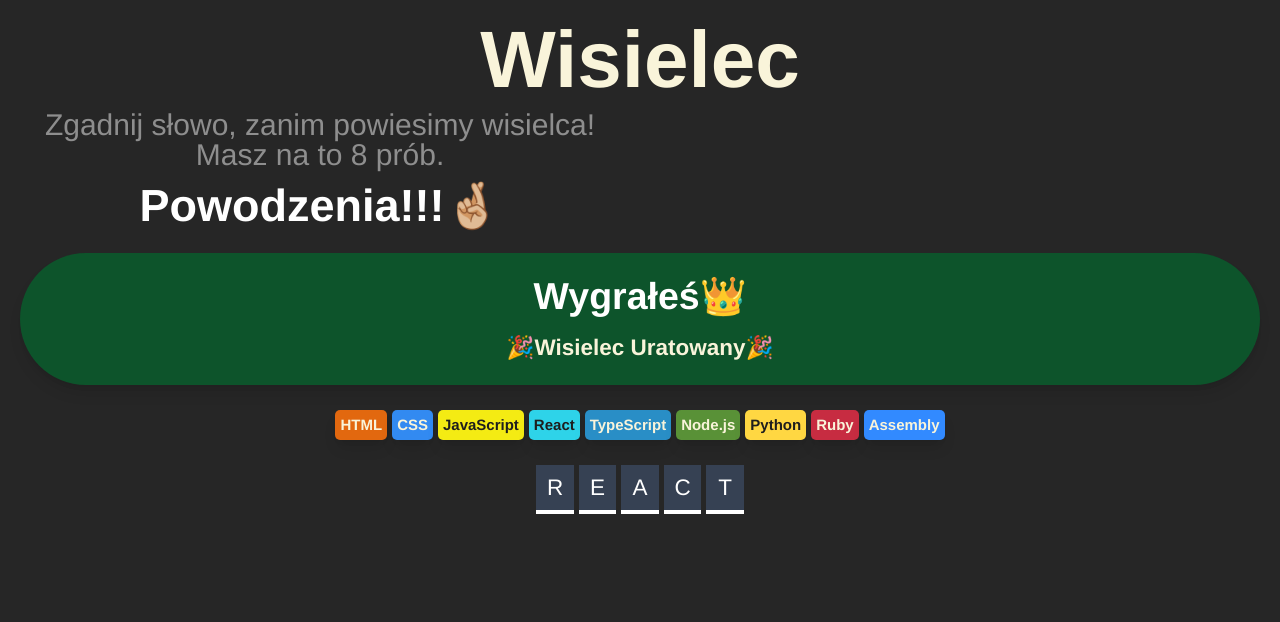
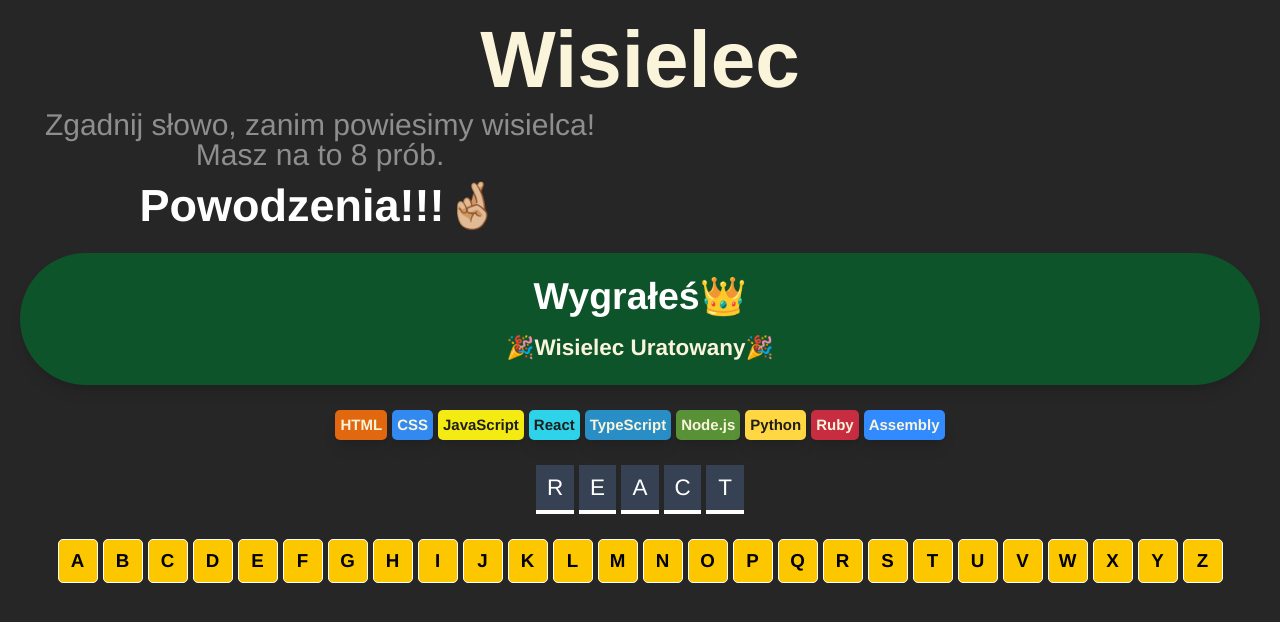
Before and after one commit to vat332/wisielec, a React (Vite) app: page / in a window 1280 px wide. Shown: the top 622 px of the page. Built offline with nearby package versions, Linux system fonts and the light colour scheme.

Commit message:
Add Keyboard component to display letters as buttons in the game

```diff
--- a/src/components/Game.jsx
+++ b/src/components/Game.jsx
@@ -1,9 +1,11 @@
 import { useState } from "react";
 import languages from "../data/constans";
 import GameWord from "./GameWord";
+import Keyboard from "./Keyboard";
 import Languages from "./Languages";
 const Game = () => {
   const [currentWord, setCurrentWord] = useState("react");
+  const alphabet = "abcdefghijklmnopqrstuvwxyz";
   const letterElements = currentWord.split("").map((letter, index) => (
     <span
       key={index}
@@ -26,6 +28,7 @@ const Game = () => {
         ))}
       </section>
       <GameWord letterElements={letterElements} />
+      <Keyboard letters={alphabet} />
     </>
   );
 };
--- /dev/null
+++ b/src/components/Keyboard.jsx
@@ -0,0 +1,18 @@
+const Keyboard = (props) => {
+  return (
+    <section>
+      <div className="flex flex-wrap justify-center items-center mt-10 text-3xl font-bold gap-2">
+        {props.letters.split("").map((letter, index) => (
+          <button
+            key={index}
+            className="w-16 py-4 uppercase text-center font-bold bg-yellow-400 w-max-[450px] text-black border-1 border-white rounded-lg hover:bg-yellow-500 transition duration-300 ease-in-out cursor-pointer"
+          >
+            {letter}
+          </button>
+        ))}
+      </div>
+    </section>
+  );
+};
+
+export default Keyboard;
```
